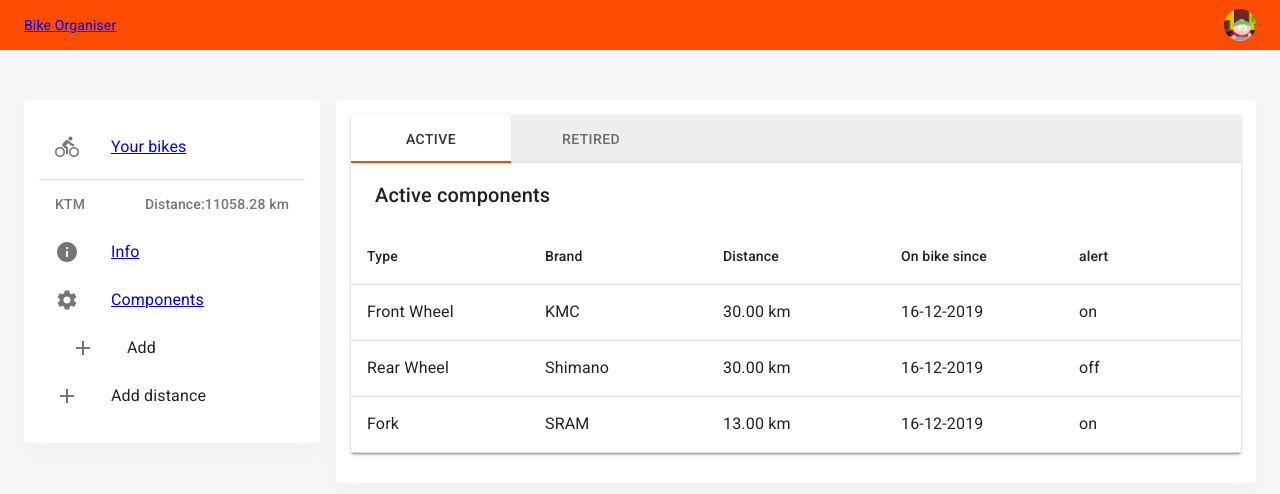
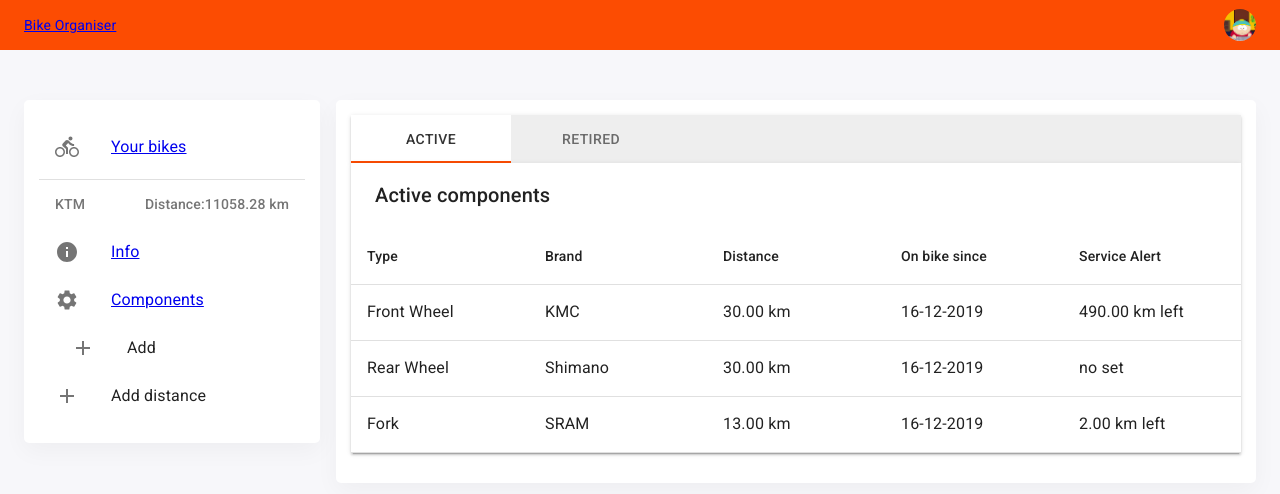
Before and after one commit to saren1986/bikebook, a React (Create React App) app: page /bike/components in a window 1280 px wide. Shown: the top 494 px of the page. Built offline with nearby package versions, Linux system fonts and the light colour scheme.

Commit message:
add component alert info on components list

```diff
--- a/src/components/BikesPanel/BikeComponents/BikeComponents.jsx
+++ b/src/components/BikesPanel/BikeComponents/BikeComponents.jsx
@@ -26,7 +26,7 @@ import Search from '@material-ui/icons/Search';
 import ViewColumn from '@material-ui/icons/ViewColumn';
 import useStyles from './bikeComponents.style';
 // import { useSelector } from 'react-redux';
-import { formatDistance } from '../../../utils/distanceFormatters';
+import { formatDistance, remainDistance } from '../../../utils/distanceFormatters';
 import { COMPONENT_TYPES } from '../../../mock/constans';
 
 const tableIcons = {
@@ -86,7 +86,17 @@ const BikeComponents = ({
     ...c,
     distanceFormatted: formatDistance(c.distance, lengthUnit),
     startDate: c.startDate === '1' ? 'begining' : c.startDate,
-    alert: c.alert.on ? 'on' : 'off',
+    alert: c.alert.on ? (
+      <span>
+        {
+        formatDistance(
+          remainDistance(c.alert.startDistance, c.distance, c.alert.endDistance), lengthUnit,
+        )
+        }
+        {' '}
+        left
+      </span>
+    ) : 'no set',
     type: COMPONENT_TYPES.find((type) => type.id === c.type).label.eng,
   }));
   const activeComponents = getActiveComponents(components, true);
@@ -96,12 +106,11 @@ const BikeComponents = ({
       { field: 'brand', title: 'Brand' },
       { field: 'distanceFormatted', title: 'Distance' },
       { field: 'startDate', title: 'On bike since' },
-      { field: 'alert', title: 'alert' },
+      { field: 'alert', title: 'Service Alert' },
     ],
     data: formatComponentsData(activeComponents),
   } : {};
   const retiredComponents = getActiveComponents(components, false);
-  console.log(retiredComponents);
   const retiredComponentsTable = retiredComponents.length ? {
     columns: [
       { field: 'type', title: 'Type' },
--- a/src/components/BikesPanel/BikeComponents/ComponentDetail/progressBar/ProgressBar.jsx
+++ b/src/components/BikesPanel/BikeComponents/ComponentDetail/progressBar/ProgressBar.jsx
@@ -3,14 +3,14 @@ import PropTypes from 'prop-types';
 import BuildIcon from '@material-ui/icons/Build';
 import useStyles from './progressBar.style';
 import ProgressLine from '../../../../../UX/ProgressLine/ProgressLine';
-import { formatDistance } from '../../../../../utils/distanceFormatters';
+import { formatDistance, remainDistance } from '../../../../../utils/distanceFormatters';
 
 const ProgressBar = ({
   startDistance, currentDistance, endDistance, lengthUnit,
 }) => {
   const classes = useStyles();
   const progress = ((currentDistance - startDistance) / (endDistance - startDistance)) * 100;
-  const distanceLeft = (endDistance - startDistance) - (currentDistance - startDistance);
+  const distanceLeft = remainDistance(startDistance, currentDistance, endDistance);
   let alertDescription = null;
   if (distanceLeft > 0) {
     alertDescription = (
--- a/src/utils/distanceFormatters.js
+++ b/src/utils/distanceFormatters.js
@@ -32,3 +32,6 @@ export const formatDistance = (distance, units) => {
   }
   return distance;
 };
+
+
+export const remainDistance = (stDist, curDist, endDist) => (endDist - stDist) - (curDist - stDist);
```
